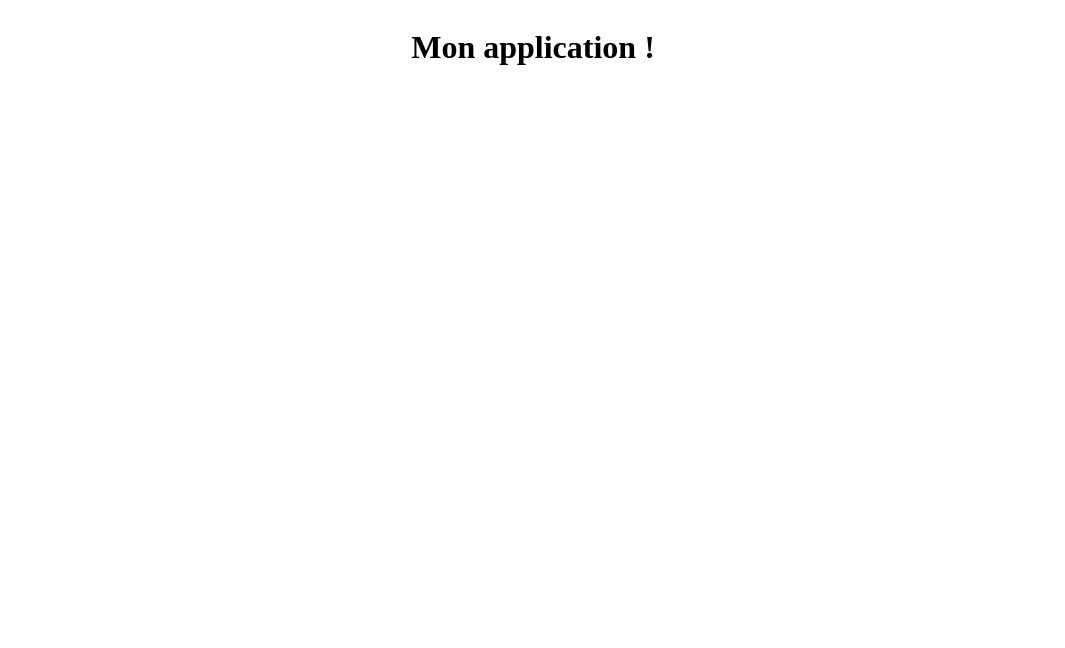
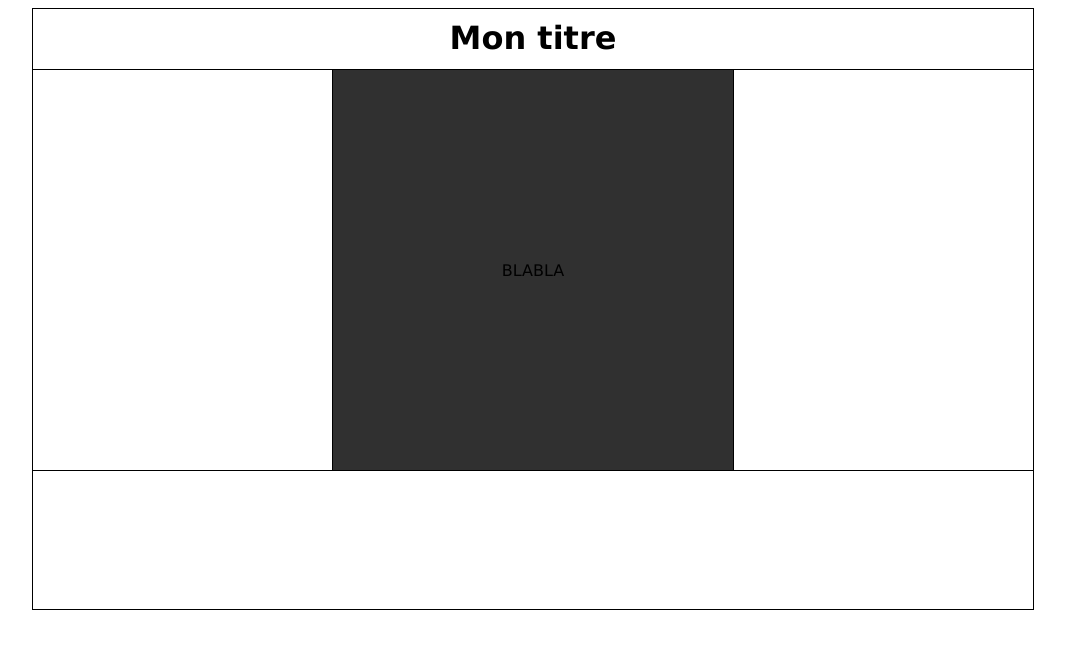
Before and after one commit to Ashlook/map-creator, a website built with webpack: page src/index.html in a window 1280 px wide. Shown: the whole page, without its empty margins (107-1172 px from the left). Built offline with nearby package versions, Linux system fonts and the light colour scheme.

Commit message:
Modif Archi + app

```diff
--- /dev/null
+++ b/src/component/App.css
@@ -0,0 +1,47 @@
+app {
+  display: flex;
+  flex-direction: column;
+  width: 1000px;
+  height: 600px;
+  border: 1px solid black;
+}
+
+app h1 {
+  width: 100%;
+  height: 40px;
+  text-align: center;
+  display: block;
+  border-bottom: 1px solid black;
+  margin: 0;
+  padding: 10px 0 10px 0;
+}
+
+app main {
+  display: flex;
+  flex-direction: row;
+  align-items: center;
+  width: 100%;
+  height: 400px;
+  border-bottom: 1px solid black;
+}
+
+app main #left {
+  border-right: 1px solid black;
+  height: 100%;
+  width: 300px;
+}
+
+app main #canvas {
+  display: flex;
+  width: 400px;
+  height: 100%;
+  align-items: center;
+  justify-content: center;
+  background-color: #303030;
+}
+
+app main #right {
+  height: 100%;
+  width: 300px;
+  border-left: 1px solid black;
+}
--- a/src/component/App.js
+++ b/src/component/App.js
@@ -1,14 +1,73 @@
+import './App.css';
+import { Canvas } from './Canvas/Canvas';
+import { Tile } from '../class/Tile';
+import { ImageLoader } from '../class/ImageLoader';
+
+//Image de test
+import imageTest from '../img/test_low.png';
+
 export class App {
   constructor(t = 'Mon application !') {
     this.title = t;
 
-    this.init();
+    //Composants de l'appli
+    /** @type {Canvas} */
+    this.canvasComp = null;
+    this.noImgComp = null;
+
+    /** @type {HTMLImageElement} */
+    this.img = new Image();
+    /** @type {Tile} */
+    this.tile = null;
+
+    this.render();
+
+    //test
+    this.initCanvas([imageTest]);
   }
 
-  init() {
+  render() {
+    console.log('render');
+    this.tag = document.createElement('app');
+
     const title = document.createElement('h1');
     title.innerText = this.title;
+    const main = document.createElement('main');
+    const left = document.createElement('div');
+    left.id = 'left';
+    const canvas = document.createElement('div');
+    canvas.id = 'canvas';
+    const right = document.createElement('div');
+    right.id = 'right';
 
-    document.body.appendChild(title);
+    //Menu gauche
+    main.appendChild(left);
+
+    //canvas
+    main.appendChild(canvas);
+    console.log('canvasComp :: ', this.canvasComp);
+    if(this.canvasComp) {
+      canvas.appendChild(this.canvasComp.HTMLElement);
+      console.log('if');
+    } else {
+      canvas.appendChild(document.createTextNode('BLABLA'));
+    }
+
+    //Menu droite
+    main.appendChild(right);
+
+    this.tag.appendChild(title);
+    this.tag.appendChild(main);
+  }
+
+  async initCanvas(imgSource) {
+    try {
+      this.img = (await ImageLoader.load(imgSource))[0];
+      this.tile = new Tile(this.img, 6, 6);
+      this.canvasComp = new Canvas(this.tile);
+      this.render();
+    } catch(e) {
+      console.error(e);
+    }
   }
 }
--- /dev/null
+++ b/src/component/Canvas/Canvas.css
@@ -0,0 +1,3 @@
+canvas {
+  cursor: pointer;
+}
--- a/src/component/Canvas.js
+++ b/src/component/Canvas/Canvas.js
@@ -1,9 +1,12 @@
-import { ImageLoader } from '../class/ImageLoader';
+import { ImageLoader } from '../../class/ImageLoader';
+
+//css
+import './Canvas.css';
 
 //Assets
-import waterIcon from './../img/cell_water32.png';
-import grassIcon from './../img/cell_grass32.png';
-import rockIcon from './../img/cell_rock32.png';
+import waterIcon from './assets/cell_water32.png';
+import grassIcon from './assets/cell_grass32.png';
+import rockIcon from './assets/cell_rock32.png';
 const icons = [
   waterIcon,
   grassIcon,
@@ -21,25 +24,25 @@ export class Canvas {
 
   /**
    *
-   * @param {import('../class/Tile').Tile} tile The tile user for the render of the canvas
+   * @param {import('../../class/Tile').Tile} tile The tile user for the render of the canvas
    * @param {ContextOptions} options
    */
   constructor(tile, options = {}) {
     this.CELL_SIZE = options.cellSize || 64;
     this.mouseCol = 0;
     this.mouseRow = 0;
-    /** @type {import('../class/Cell').Cell} */
+    /** @type {import('../../class/Cell').Cell} */
     this.currentHoveredCell = null;
-    /** @type {import('../class/Cell').Cell} */
+    /** @type {import('../../class/Cell').Cell} */
     this.currentClickedCell = null;
     this.tile = tile;
     /** @type {HTMLCanvasElement} */
-    this.canvas = document.createElement('canvas');
+    this.HTMLElement = document.createElement('canvas');
     //On veut qu'à l'affichage, chaque case fasse 64px. Il faut calculer la ratio à appliquer à la case
     this.scale = this.CELL_SIZE / this.tile.CELL_SIZE;
-    this.canvas.width = this.tile.width * this.scale;
-    this.canvas.height = this.tile.height * this.scale;
-    this.context = this.canvas.getContext('2d');
+    this.HTMLElement.width = this.tile.width * this.scale;
+    this.HTMLElement.height = this.tile.height * this.scale;
+    this.context = this.HTMLElement.getContext('2d');
     this.context.lineCap = options.lineCap || 'butt';
     this.context.lineJoin = options.lineJoin || 'miter';
     /**
@@ -61,8 +64,8 @@ export class Canvas {
     this.assets;
 
     //EventHandler onmouseover
-    this.canvas.onmousemove = (ev) => {
-      const rect = this.canvas.getBoundingClientRect();
+    this.HTMLElement.onmousemove = (ev) => {
+      const rect = this.HTMLElement.getBoundingClientRect();
       this.mouseCol = Math.floor((ev.clientX - Math.floor(rect.left) - 1) / this.CELL_SIZE);
       this.mouseRow = Math.floor((ev.clientY - Math.floor(rect.top) - 1) / this.CELL_SIZE);
 
@@ -72,14 +75,10 @@ export class Canvas {
         this.currentHoveredCell = this.hoveredCell;
         this.update();
       }
-
-      //Test
-      const div = document.getElementById('images');
-      div.innerHTML = 'row : ' + this.mouseRow + ' ' + (ev.clientX - Math.floor(rect.left)) + ' | col : ' + this.mouseCol + ' ' + (ev.clientY - Math.floor(rect.top));
     };
 
     //EventHandler onclick
-    this.canvas.onclick = (e) => {
+    this.HTMLElement.onclick = (e) => {
       e.preventDefault();
       //Si la cellule sur laquelle on click est la même que la précédente on la "declick"
       //Sinon on change la cell
@@ -87,16 +86,13 @@ export class Canvas {
         ? this.hoveredCell
         : null;
       this.update();
-      if(this.onclick) {
+      if (this.onclick) {
         this.onclick(this.currentClickedCell);
       }
-      //Test
-      const div = document.getElementById('images');
-      div.innerHTML = 'Clicked at cell : { row: ' + this.mouseRow + ', col: ' + this.mouseCol + ' }';
     };
 
     //EventHandler onmouseleave
-    this.canvas.onmouseleave = () => {
+    this.HTMLElement.onmouseleave = () => {
       this.currentHoveredCell = null;
       this.update();
     };
@@ -118,7 +114,7 @@ export class Canvas {
    *
    * @param {number} x Position of the cell
    * @param {number} y Position of the cell
-   * @return {import('../class/Cell').Cell} The cell
+   * @return {import('../../class/Cell').Cell} The cell
    */
   getCell(x, y) {
     return this.tile.cellGrid.grid[x][y];
@@ -129,8 +125,8 @@ export class Canvas {
    * @param {HTMLElement} container
    */
   attachTo(container) {
-    this.canvas.remove();
-    container.appendChild(this.canvas);
+    this.HTMLElement.remove();
+    container.appendChild(this.HTMLElement);
     this.update();
   }
 
@@ -145,7 +141,7 @@ export class Canvas {
         this.assets = await ImageLoader.load(icons);
       }
       //Clean the canvas
-      this.context.clearRect(0, 0, this.canvas.width, this.canvas.height);
+      this.context.clearRect(0, 0, this.HTMLElement.width, this.HTMLElement.height);
       //Draw the image
       this.context.drawImage(this.tile.image, 0, 0, this.tile.width * this.scale, this.tile.height * this.scale);
       //Draw the grid and the detail for each cell
--- a/src/index.css
+++ b/src/index.css
@@ -1,22 +1,9 @@
 body {
+  font-family: Verdana, Geneva, Tahoma, sans-serif;
   display: flex;
   align-items: center;
   justify-content: center;
   flex-direction: column;
-}
-
-canvas {
-    cursor: pointer;
-}
-
-#canvas {
-    display: flex;
-    width: 400px;
-    height: 400px;
-    border-right: 1px solid black;
-    align-items: center;
-    justify-content: center;
-    background-color: #303030;
 }
 
 #top {
--- a/src/index.js
+++ b/src/index.js
@@ -4,16 +4,18 @@ import test from './img/test_low.png';
 
 import './index.css';
 import { Tile } from './class/Tile';
-import { Canvas } from './component/Canvas';
+import { Canvas } from './component/Canvas/Canvas';
 import { App } from './component/App';
 
 import { ImageLoader } from './class/ImageLoader';
 
-window.onload = async () => {
+window.onload = () => {
   try {
-    new App();
+    const app = new App('Mon titre');
+    document.body.appendChild(app.tag);
+
     /** @type {HTMLImageElement} */
-    /* const myImg = null;//(await ImageLoader.load([test]))[0];
+    /* const myImg = (await ImageLoader.load([test]))[0];
     if (myImg) {
       const myTile = new Tile(myImg, 6, 6);
       console.log('Tile :: ', myTile);
@@ -26,16 +28,16 @@ window.onload = async () => {
       canvas.onclick = (ev) => {
         const info = document.getElementById('infos');
         info.innerHTML = `
-      <h2>Cell info</h2>
-      ${(!ev) ? `No Cell Selected` : JSON.stringify(ev)}
-    `;
+          <h2>Cell info</h2>
+          ${(!ev) ? `No Cell Selected` : JSON.stringify(ev)}
+        `;
       };
 
 
       console.log('CanvasService :: ', canvas);
 
       const canvasContainer = document.getElementById('canvas');
-      canvas.attachTo(canvasContainer);
+      canvas.attachTo(document.body);
     } */
 
   } catch (e) {
```
Also changed, not shown: src/component/Canvas/assets/cell_grass32.png (renamed from src/img/cell_grass32.png), src/component/Canvas/assets/cell_rock32.png (renamed from src/img/cell_rock32.png), src/component/Canvas/assets/cell_water32.b.png (renamed from src/img/cell_water32.b.png), src/component/Canvas/assets/cell_water32.png (renamed from src/img/cell_water32.png). Lines whose indentation alone changed are shown as unchanged.
